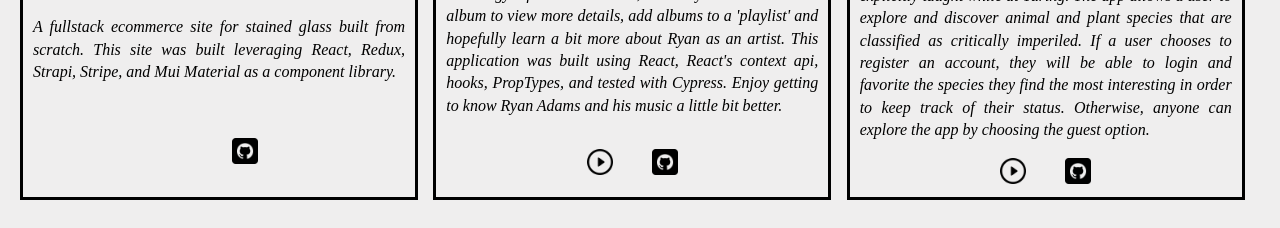
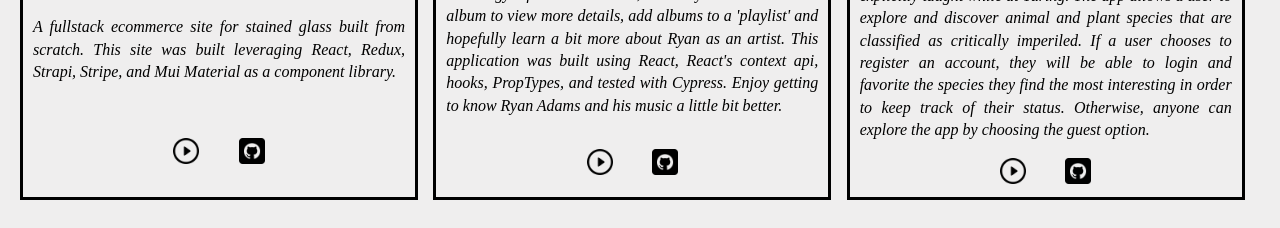
Before and after one commit to kavakai/kai_website, a React (Create React App) app: page / in a window 1280 px wide. Shown: the part 1460-1688 px from the top of the page. Built offline with nearby package versions, Linux system fonts and the light colour scheme; no server answers; a web font is replaced by a local one.

Commit message:
Add live link for jryanstudios

```diff
--- a/src/ProjectData.js
+++ b/src/ProjectData.js
@@ -7,7 +7,7 @@ export const projectData = [
   {
     title:"JRyanStudios",
     info: "A fullstack ecommerce site for stained glass built from scratch. This site was built leveraging React, Redux, Strapi, Stripe, and Mui Material as a component library.",
-    liveLink:"",
+    liveLink:"https://www.jryanstudios.com/",
     github:"https://github.com/kavakai/JRyanStudios-",
     image: JRStudios
   },
```
